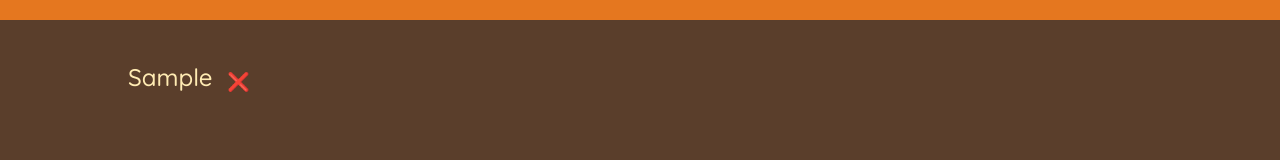
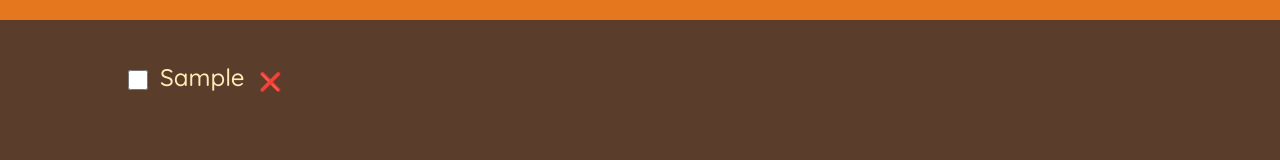
Before and after one commit to kkuzmov/udemy-react, a React (Create React App) app in the folder 05-travel-list/starter/: page / in a window 1280 px wide. Both pictures are taken after typing "Sample" into the empty fields and a click on the button "ADD ITEM". Shown: the part 257-417 px from the top of the page. Built offline with nearby package versions, Linux system fonts and the light colour scheme.

Commit message:
toggle item

```diff
--- a/05-travel-list/starter/src/App.js
+++ b/05-travel-list/starter/src/App.js
@@ -9,19 +9,20 @@
   }
 
   function handleDeleteItem(id) {
-    console.log(id);
-    console.log(items);
-
     setItems((items)=> items.filter((item)=> item.id !== id)
     );
-    console.log(items);
+  }
 
+  function handleToggleItem(id) {
+    setItems((items)=> items.map((item)=> item.id == id ? {...item, packed : !item.packed} : item)
+    );
   }
+
   return (
     <div className="app">
       <Logo />
       <Form onAddItems={handleAddItem}/>
-      <PackingList items={items} onDeleteItem={handleDeleteItem}/>
+      <PackingList items={items} onDeleteItem={handleDeleteItem} onToggleItem={handleToggleItem}/>
       <Stats />
     </div>
   );
@@ -98,12 +99,12 @@
     </form>
   );
 }
-function PackingList({items, onDeleteItem}) {
+function PackingList({items, onDeleteItem, onToggleItem}) {
   return (
     <div className="list">
       <ul>
         {items.map((item) => (
-          <Item item={item} key={item.id} onDeleteItem={onDeleteItem}/>
+          <Item item={item} key={item.id} onDeleteItem={onDeleteItem} onToggleItem={onToggleItem}/>
         ))}
       </ul>
     </div>
@@ -116,9 +117,10 @@
     </footer>
   );
 }
-function Item({ item, onDeleteItem }) {
+function Item({ item, onDeleteItem, onToggleItem }) {
   return (
     <li>
+      <input type="checkbox" value={item.packed} onChange={()=>{onToggleItem(item.id)}}/>
       <span style={item.packed ? { textDecoration: "line-through" } : {}}>
         {item.quantity} {item.description} <button onClick={()=>{onDeleteItem(item.id)}}>❌</button>
       </span>
```
